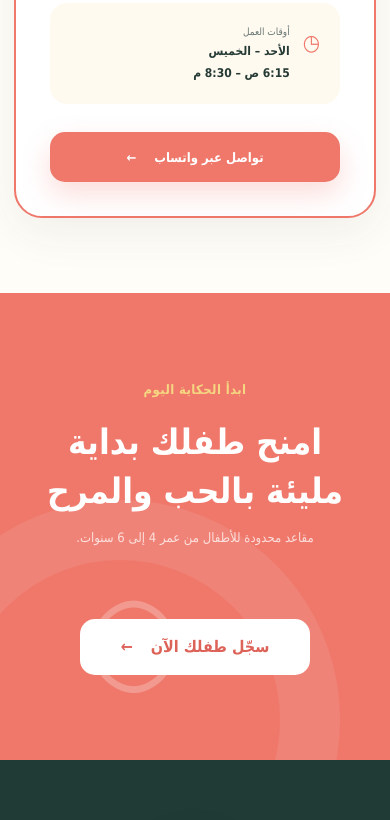
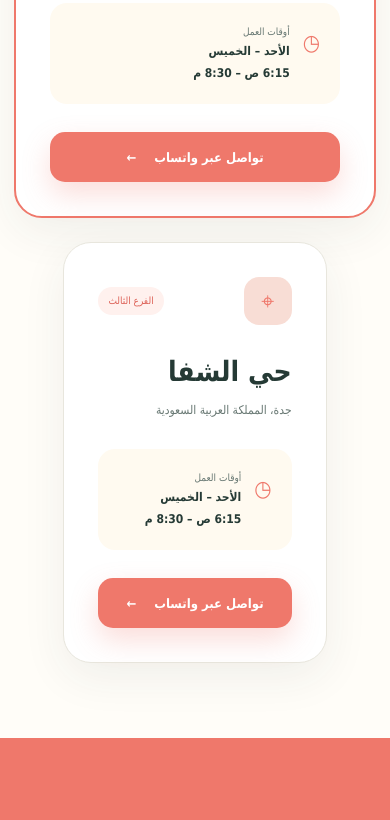
Before and after one commit to AOUGRAV/kidsstory, a plain HTML site: page index.html in a window 390 px wide. Shown: the part 7119-7939 px from the top of the page. Drawn offline with Linux system fonts and the light colour scheme; a web font is replaced by a local one.

Commit message:
Add Al Shifa branch

```diff
--- a/index.html
+++ b/index.html
@@ -206,6 +206,17 @@
             <div class="branch-hours"><span>◷</span><div><small>أوقات العمل</small><strong>الأحد – الخميس<br>6:15 ص – 8:30 م</strong></div></div>
             <a class="button button-wide" href="https://wa.me/966532689044?text=%D9%85%D8%B1%D8%AD%D8%A8%D8%A7%D8%8C%20%D8%A3%D8%B1%D8%BA%D8%A8%20%D8%A8%D8%A7%D9%84%D8%A7%D8%B3%D8%AA%D9%81%D8%B3%D8%A7%D8%B1%20%D8%B9%D9%86%20%D9%81%D8%B1%D8%B9%20%D8%A7%D9%84%D9%88%D8%A7%D8%AD%D8%A9" target="_blank" rel="noreferrer">تواصل عبر واتساب <span>←</span></a>
           </article>
+
+          <article class="branch-card reveal">
+            <div class="branch-top">
+              <span class="location-pin">⌖</span>
+              <span class="branch-tag">الفرع الثالث</span>
+            </div>
+            <h3>حي الشفا</h3>
+            <p>جدة، المملكة العربية السعودية</p>
+            <div class="branch-hours"><span>◷</span><div><small>أوقات العمل</small><strong>الأحد – الخميس<br>6:15 ص – 8:30 م</strong></div></div>
+            <a class="button button-wide" href="https://wa.me/966535145613?text=%D9%85%D8%B1%D8%AD%D8%A8%D8%A7%D8%8C%20%D8%A3%D8%B1%D8%BA%D8%A8%20%D8%A8%D8%A7%D9%84%D8%A7%D8%B3%D8%AA%D9%81%D8%B3%D8%A7%D8%B1%20%D8%B9%D9%86%20%D9%81%D8%B1%D8%B9%20%D8%A7%D9%84%D8%B4%D9%81%D8%A7" target="_blank" rel="noreferrer">تواصل عبر واتساب <span>←</span></a>
+          </article>
         </div>
       </div>
     </section>
--- a/styles.css
+++ b/styles.css
@@ -205,7 +205,7 @@ blockquote mark { background: none; color: var(--coral-dark); position: relative
 .branches { padding-bottom: 120px; }
 .section-heading.centered { display: block; text-align: center; max-width: 700px; margin-inline: auto; }
 .centered p { margin-inline: auto; max-width: 550px; color: var(--muted); font-size: 14px; }
-.branch-grid { display: grid; grid-template-columns: 1fr 1fr; gap: 24px; max-width: 900px; margin: 50px auto 0; }
+.branch-grid { display: grid; grid-template-columns: repeat(3, 1fr); gap: 24px; max-width: 1160px; margin: 50px auto 0; }
 .branch-card { background: white; border: 1px solid #e8e6dd; border-radius: 28px; padding: 34px; box-shadow: 0 14px 45px rgba(37,58,53,.07); }
 .branch-card.featured { border: 2px solid var(--coral); transform: rotate(-1deg); }
 .branch-top { display: flex; align-items: center; justify-content: space-between; }
@@ -261,6 +261,8 @@ footer { background: #203b35; color: white; padding: 65px 0 22px; }
   .fact:nth-child(2) { border-left: 0; }
   .split-layout { gap: 55px; }
   .method-grid { grid-template-columns: 1fr 1fr; }
+  .branch-grid { grid-template-columns: 1fr 1fr; }
+  .branch-card:last-child { grid-column: 1 / -1; width: calc(50% - 12px); justify-self: center; }
   .values-layout { grid-template-columns: 1fr; gap: 50px; }
   .team-card { grid-template-columns: 80px 1fr; }
   .team-stat { grid-column: 2; border: 0; padding: 0; }
@@ -307,6 +309,7 @@ footer { background: #203b35; color: white; padding: 65px 0 22px; }
   .team-card { grid-template-columns: 1fr; padding: 38px 28px; }
   .team-stat { grid-column: auto; }
   .branch-grid { grid-template-columns: 1fr; }
+  .branch-card:last-child { grid-column: auto; width: auto; }
   .branch-card.featured { transform: none; }
   .cta-inner { flex-direction: column; text-align: center; }
   .footer-top { grid-template-columns: 1fr; text-align: center; justify-items: center; }
```
